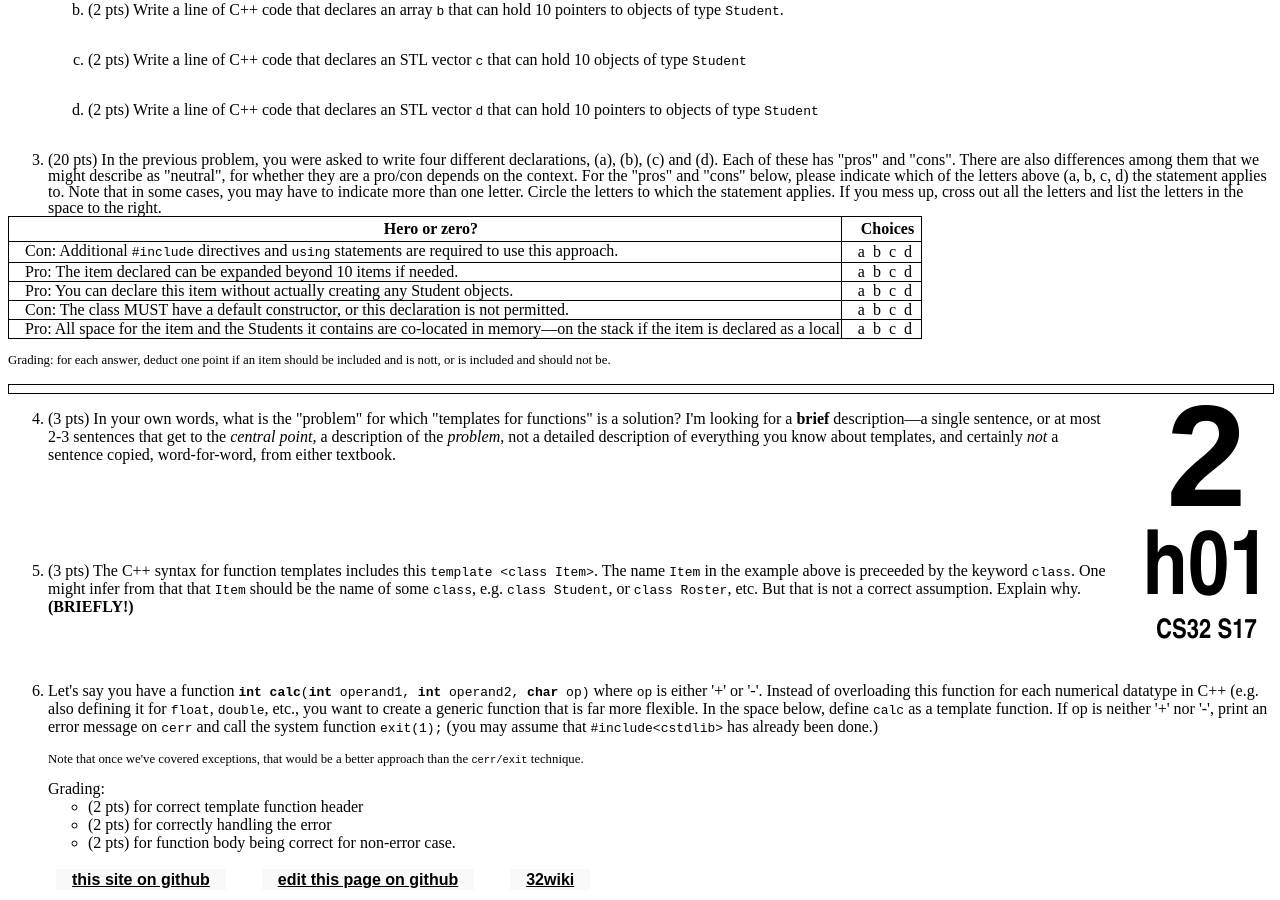
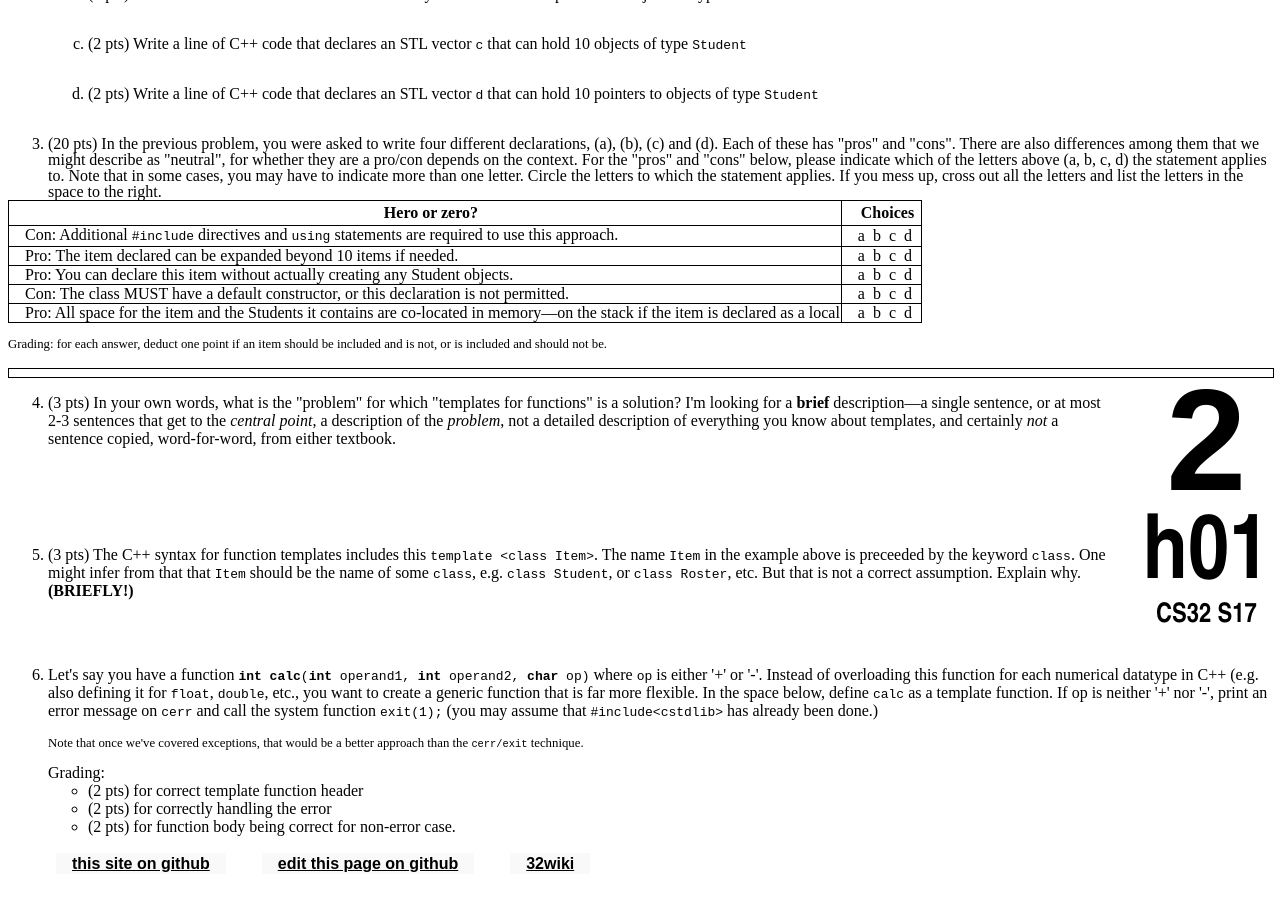
Before and after one commit to ucsb-cs32-s17/ucsb-cs32-s17.github.io, a Jekyll site: the page built from _hwk/h01.md, in a window 1280 px wide and 900 px high, scrolled down 980 px. Built offline with Jekyll 4.4.1, drawn with Linux system fonts in a browser that asks for light colours.

Commit message:
Update h01.md

```diff
--- a/_hwk/h01.md
+++ b/_hwk/h01.md
@@ -26,8 +26,8 @@ https://ucsb-cs32-s17.github.io/hwk/h01/
     <li>WRITING (not circling!) either 11, 12, 1, or 2, to indicate your discussion section (lab) meeeting time.<br /></li>
     <li>Writing your first and last initial in large capital letters.<br /></li>
     </ul>
-    <p>Also: For paper submission PLEASE submit on ONE SHEET OF PAPER, double-sided if at all possible. If you must submit  on two printed sheets write name on BOTH sheets and no staples, paperclips, or folded corners.</p>
-    <p>For gradescope self-submission: PLEASE get the pages in the correct order. First page of your PDF file is p1, the next is p2.</p>
+    <p>Also: For paper submission PLEASE submit on ONE SHEET OF PAPER, double-sided if at all possible. If you must submit  on two printed sheets write name on BOTH sheets and no staples, paperclips, or folded corners.<br />
+    For gradescope self-submission: PLEASE get the pages in the correct order. First page of your PDF file is p1, the next is p2.</p>
  </li>
 
 
@@ -41,7 +41,7 @@ https://ucsb-cs32-s17.github.io/hwk/h01/
 </li>
 
 
-<li style="margin-bottom:0px; padding-bottom:0px;font-size=90%"> (20 pts) In the previous problem, you were asked to write four different declarations, (a), (b), (c) and (d).  Each of these has "pros" and "cons".  There are also differences among them that we might describe as "neutral", for whether they are a pro/con depends on the context.   For the "pros" and "cons" below, please indicate which of the letters above (a, b, c, d) the statement applies to.   Note that in some cases, you may have to indicate more than one letter.
+<li style="margin-bottom:0px; padding-bottom:0px;"> (20 pts) In the previous problem, you were asked to write four different declarations, (a), (b), (c) and (d).  Each of these has "pros" and "cons".  There are also differences among them that we might describe as "neutral", for whether they are a pro/con depends on the context.   For the "pros" and "cons" below, please indicate which of the letters above (a, b, c, d) the statement applies to.   Note that in some cases, you may have to indicate more than one letter.
 
 Circle the letters to which the statement applies.  If you mess up, cross out all the letters and list the letters in the space to the right.
 </li>
@@ -55,7 +55,7 @@ Circle the letters to which the statement applies.  If you mess up, cross out al
 | Con: The class MUST have a default constructor, or this declaration is not permitted.&nbsp;| a&nbsp;&nbsp;b&nbsp;&nbsp;c&nbsp;&nbsp;d&nbsp;|
 | Pro: All space for the item and the Students it contains are co-located in memory&mdash;on the stack if the item is declared as a local | a&nbsp;&nbsp;b&nbsp;&nbsp;c&nbsp;&nbsp;d&nbsp;|
 
-<p style="font-size:80%; margin-bottom:0px; padding-bottom:0px;">Grading: for each answer, deduct one point if an item should be included and is nott, or is included and should not be.</p>
+<p style="font-size:80%; margin-bottom:0px; padding-bottom:0px;">Grading: for each answer, deduct one point if an item should be included and is not, or is included and should not be.</p>
 
 </div> <!-- id="pageOneContent" -->
 
```
